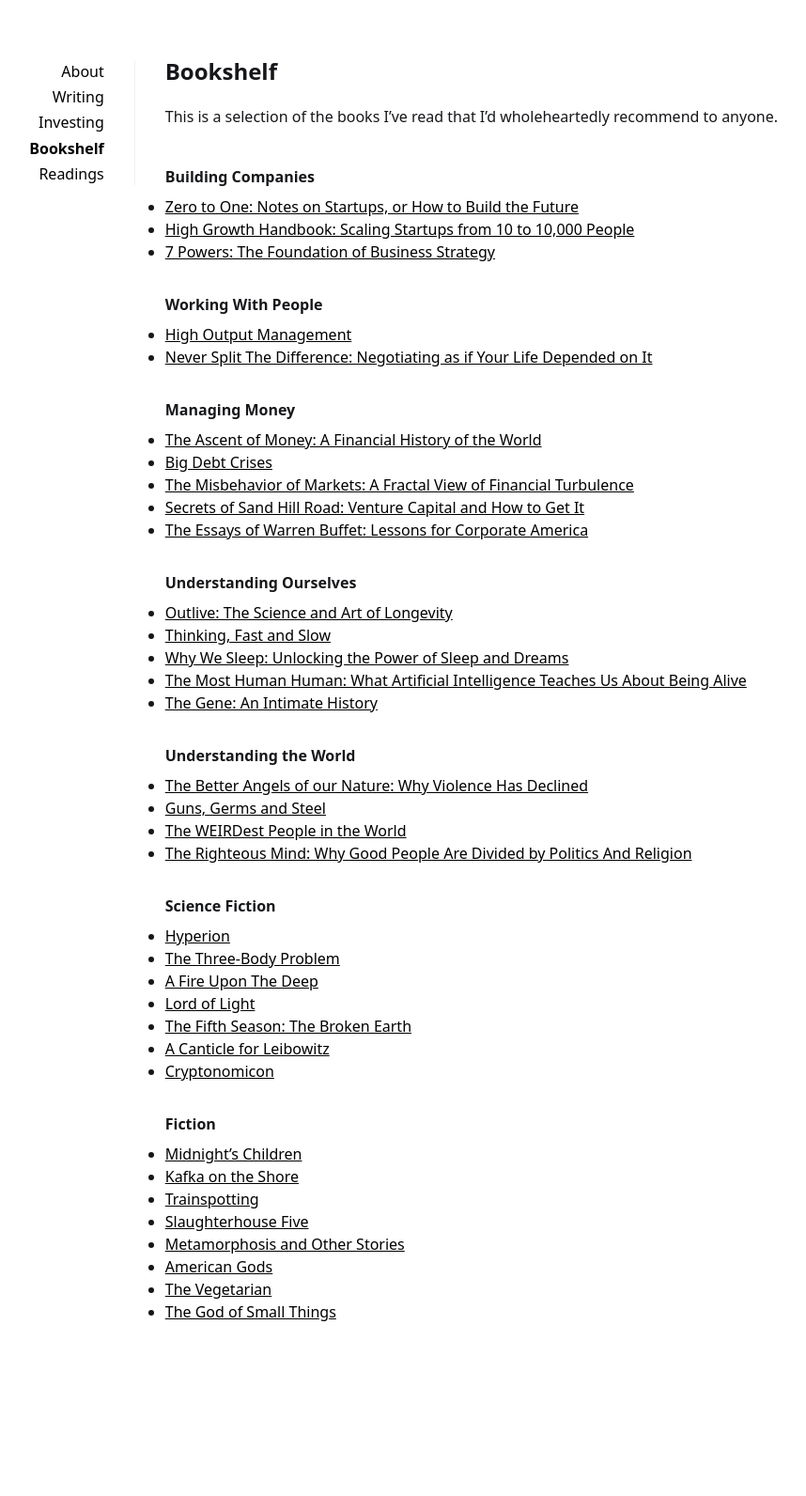
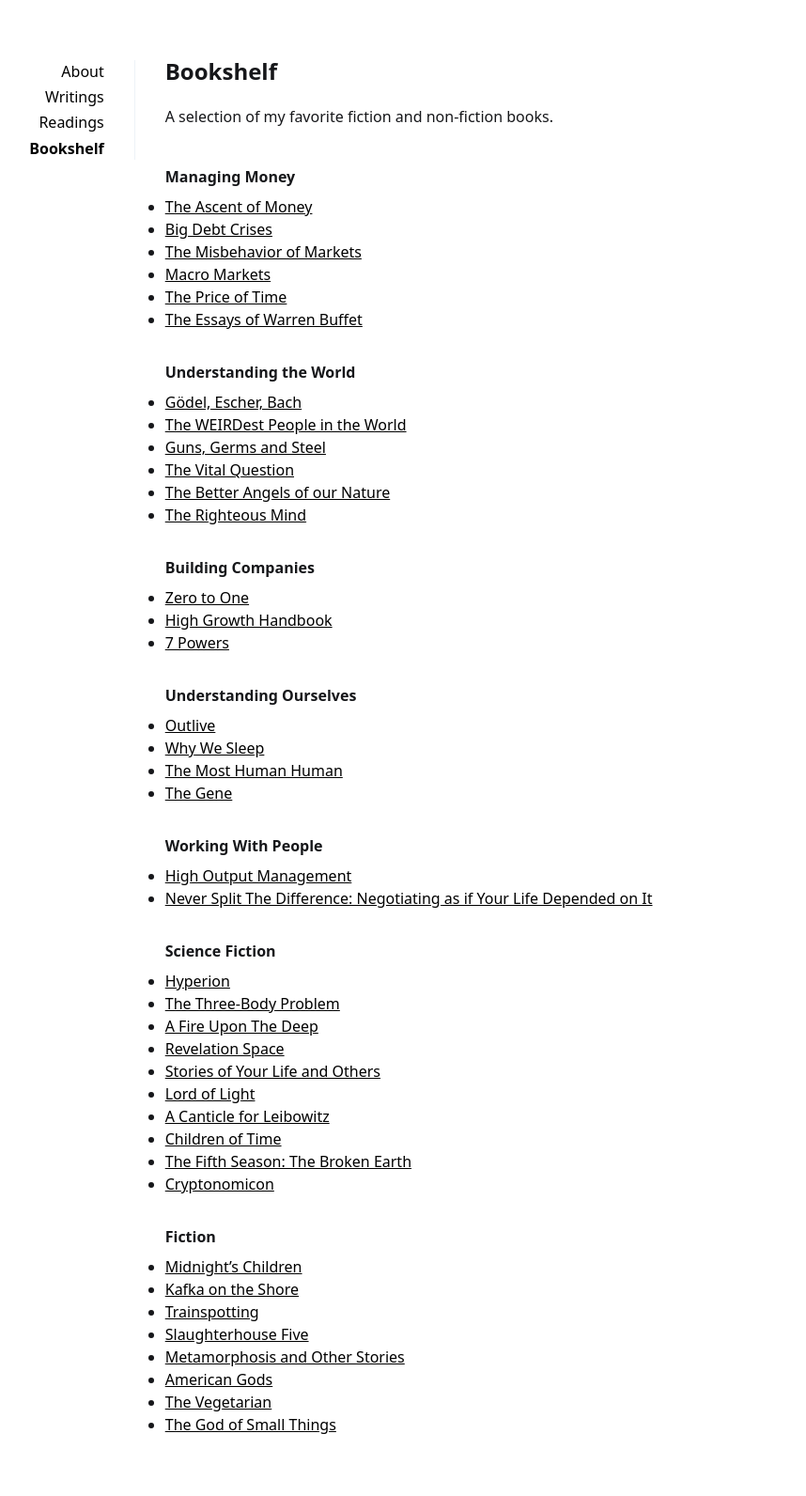
Before and after one commit to varunsrin/varunsrin.github.io, a Jekyll site: the page built from _pages/bookshelf.md, in a window 1280 px wide. Shown: the whole page at 94% size, without its empty margins (177-1035 px from the left). Built offline with Jekyll 4.4.1, drawn with Linux system fonts in a browser that asks for light colours; before the commit the page ends 1472 px from its top, so only the background shows below that.

Commit message:
more updates (#27)

```diff
--- a/_pages/bookshelf.md
+++ b/_pages/bookshelf.md
@@ -3,14 +3,42 @@ layout: page
 title: Bookshelf
 ---
 
-This is a selection of the books I've read that I'd wholeheartedly recommend to anyone.
+A selection of my favorite fiction and non-fiction books.
+
+<br />
+**Managing Money**
+
+- [The Ascent of Money](https://www.amazon.com/dp/0143116177)
+- [Big Debt Crises](https://www.amazon.com/dp/057856565X)
+- [The Misbehavior of Markets](https://www.amazon.com/dp/0465043577)
+- [Macro Markets](https://www.amazon.com/dp/0198294182)
+- [The Price of Time](https://www.amazon.com/dp/0241569168)
+- [The Essays of Warren Buffet](https://www.amazon.com/dp/1531017509)
+
+<br />
+**Understanding the World**
+
+- [Gödel, Escher, Bach](https://www.amazon.com/dp/0465026567)
+- [The WEIRDest People in the World](https://www.amazon.com/dp/0374173222)
+- [Guns, Germs and Steel](https://www.amazon.com/dp/0393354326)
+- [The Vital Question](https://www.amazon.com/dp/1781250375)
+- [The Better Angels of our Nature](https://www.amazon.com/dp/0670022950)
+- [The Righteous Mind](https://www.amazon.com/dp/0307455777)
 
 <br />
 **Building Companies**
 
-- [Zero to One: Notes on Startups, or How to Build the Future](https://www.amazon.com/dp/0804139296)
-- [High Growth Handbook: Scaling Startups from 10 to 10,000 People](https://www.amazon.com/dp/1732265100)
-- [7 Powers: The Foundation of Business Strategy](https://www.amazon.com/dp/0998116300)
+- [Zero to One](https://www.amazon.com/dp/0804139296)
+- [High Growth Handbook](https://www.amazon.com/dp/1732265100)
+- [7 Powers](https://www.amazon.com/dp/0998116300)
+
+<br />
+**Understanding Ourselves**
+
+- [Outlive](https://www.amazon.com/gp/product/0593236599/)
+- [Why We Sleep](https://www.amazon.com/dp/1501144324)
+- [The Most Human Human](https://www.amazon.com/dp/0307476707)
+- [The Gene](https://www.amazon.com/dp/1476733503)
 
 <br />
 **Working With People**
@@ -19,40 +47,17 @@ This is a selection of the books I've read that I'd wholeheartedly recommend to
 - [Never Split The Difference: Negotiating as if Your Life Depended on It](https://www.amazon.com/dp/0062407805)
 
 <br />
-**Managing Money**
-
-- [The Ascent of Money: A Financial History of the World](https://www.amazon.com/dp/0143116177)
-- [Big Debt Crises](https://www.amazon.com/dp/057856565X)
-- [The Misbehavior of Markets: A Fractal View of Financial Turbulence](https://www.amazon.com/dp/0465043577)
-- [Secrets of Sand Hill Road: Venture Capital and How to Get It](https://www.amazon.com/dp/059308358X)
-- [The Essays of Warren Buffet: Lessons for Corporate America](https://www.amazon.com/dp/1531017509)
-
-<br />
-**Understanding Ourselves**
-
-- [Outlive: The Science and Art of Longevity](https://www.amazon.com/gp/product/0593236599/)
-- [Thinking, Fast and Slow](https://www.amazon.com/dp/0374533555)
-- [Why We Sleep: Unlocking the Power of Sleep and Dreams](https://www.amazon.com/dp/1501144324)
-- [The Most Human Human: What Artificial Intelligence Teaches Us About Being Alive](https://www.amazon.com/dp/0307476707)
-- [The Gene: An Intimate History](https://www.amazon.com/dp/1476733503)
-
-<br />
-**Understanding the World**
-
-- [The Better Angels of our Nature: Why Violence Has Declined](https://www.amazon.com/dp/0670022950)
-- [Guns, Germs and Steel](https://www.amazon.com/dp/0393354326)
-- [The WEIRDest People in the World](https://www.amazon.com/dp/0374173222)
-- [The Righteous Mind: Why Good People Are Divided by Politics And Religion](https://www.amazon.com/dp/0307455777)
-
-<br />
 **Science Fiction**
 
 - [Hyperion](https://www.amazon.com/dp/0399178619)
 - [The Three-Body Problem](https://www.amazon.com/dp/0765382032)
 - [A Fire Upon The Deep](https://www.amazon.com/dp/0312851820)
+- [Revelation Space](https://www.amazon.com/dp/0316462446)
+- [Stories of Your Life and Others](https://www.amazon.com/dp/B00L2EQODK)
 - [Lord of Light](https://www.amazon.com/dp/0060567236)
+- [A Canticle for Leibowitz](https://www.amazon.com/dp/0060892994)
+- [Children of Time](https://www.amazon.com/dp/0316452505/)
 - [The Fifth Season: The Broken Earth](https://www.amazon.com/dp/0316229296)
-- [A Canticle for Leibowitz](https://www.amazon.com/dp/0060892994)
 - [Cryptonomicon](https://www.amazon.com/dp/B000FC11A6)
 
 <br />
--- a/writing.html
+++ b/writings.html
@@ -1,6 +1,6 @@
 ---
 layout: default
-title: Writing
+title: Writings
 ---
 
 <section class="posts">
```
Also changed, not shown: _data/navigation.yml (+4 -10 lines), _pages/index.md (+4 -4 lines), _pages/investing.md (deleted, +0 -27 lines), _pages/readings.md (+8 -8 lines).
